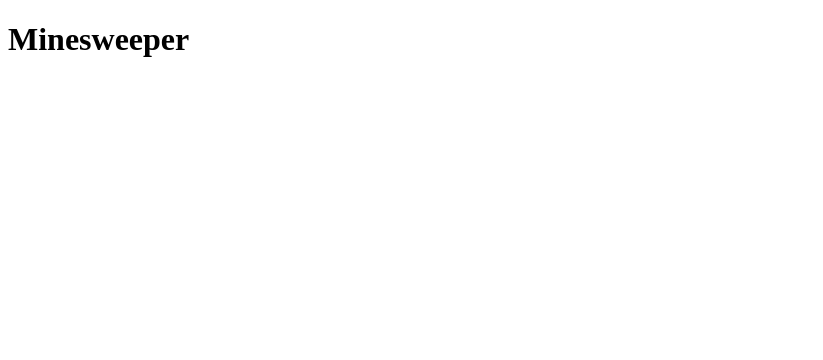
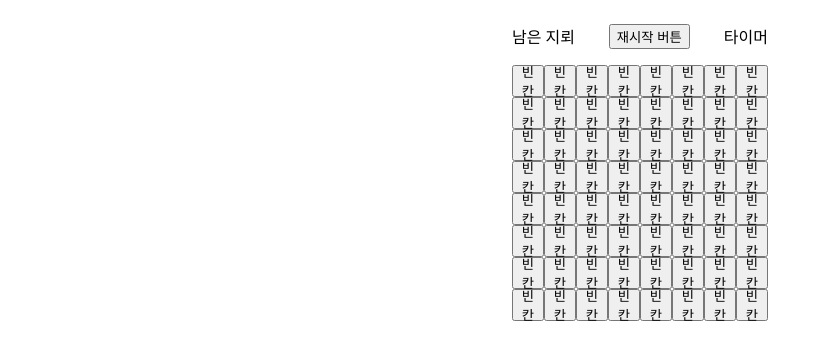
Before and after one commit to aosjehdgus/minesweeper, a React app: page / in a window 1280 px wide. Shown: the top 360 px of the page, without its empty margins (0-823 px from the left). Built offline with nearby package versions, Linux system fonts and the light colour scheme.

Commit message:
First setting about grid and grid cell

```diff
--- a/src/App.js
+++ b/src/App.js
@@ -1,10 +1,18 @@
-import React from "react";
+import React from 'react';
+import styled from 'styled-components';
+import Grid from './components/Grid';
+
+const Container = styled.main`
+  display: flex;
+  flex-direction: column;
+  align-items: center;
+`;
 
 const App = () => {
   return (
-    <div className="App">
-      <h1>Minesweeper</h1>
-    </div>
+    <Container>
+      <Grid />
+    </Container>
   );
 };
 
--- /dev/null
+++ b/src/components/Grid.js
@@ -0,0 +1,44 @@
+import React from 'react';
+import styled from 'styled-components';
+import GridHeader from './GridHeader';
+import GridCell from './GridCell';
+
+const GridContainer = styled.div`
+  display: flex;
+  flex-direction: column;
+`;
+
+const GridRow = styled.div`
+  display: flex;
+`;
+
+const Grid = () => {
+  const grid = Array.from(Array(8), () =>
+    Array(8).fill({
+      isMine: false,
+      isOpened: false,
+      isFlagged: false,
+    }),
+  );
+
+  return (
+    <GridContainer>
+      <GridHeader />
+      {grid.map(row => {
+        return (
+          <GridRow>
+            {row.map(({ isMine, isOpened, isFlagged }) => (
+              <GridCell
+                isMine={isMine}
+                isOpened={isOpened}
+                isFlagged={isFlagged}
+              />
+            ))}
+          </GridRow>
+        );
+      })}
+    </GridContainer>
+  );
+};
+
+export default Grid;
--- /dev/null
+++ b/src/components/GridCell.js
@@ -0,0 +1,17 @@
+/* eslint-disable react/prop-types */
+import React from 'react';
+import styled from 'styled-components';
+
+const Cell = styled.button`
+  display: flex;
+  justify-content: center;
+  align-items: center;
+  width: 2rem;
+  height: 2rem;
+`;
+
+const GridCell = ({ isMine, isOpened, isFlagged }) => {
+  return <Cell>{isMine ? <div>지뢰</div> : <div>빈칸</div>}</Cell>;
+};
+
+export default GridCell;
```
